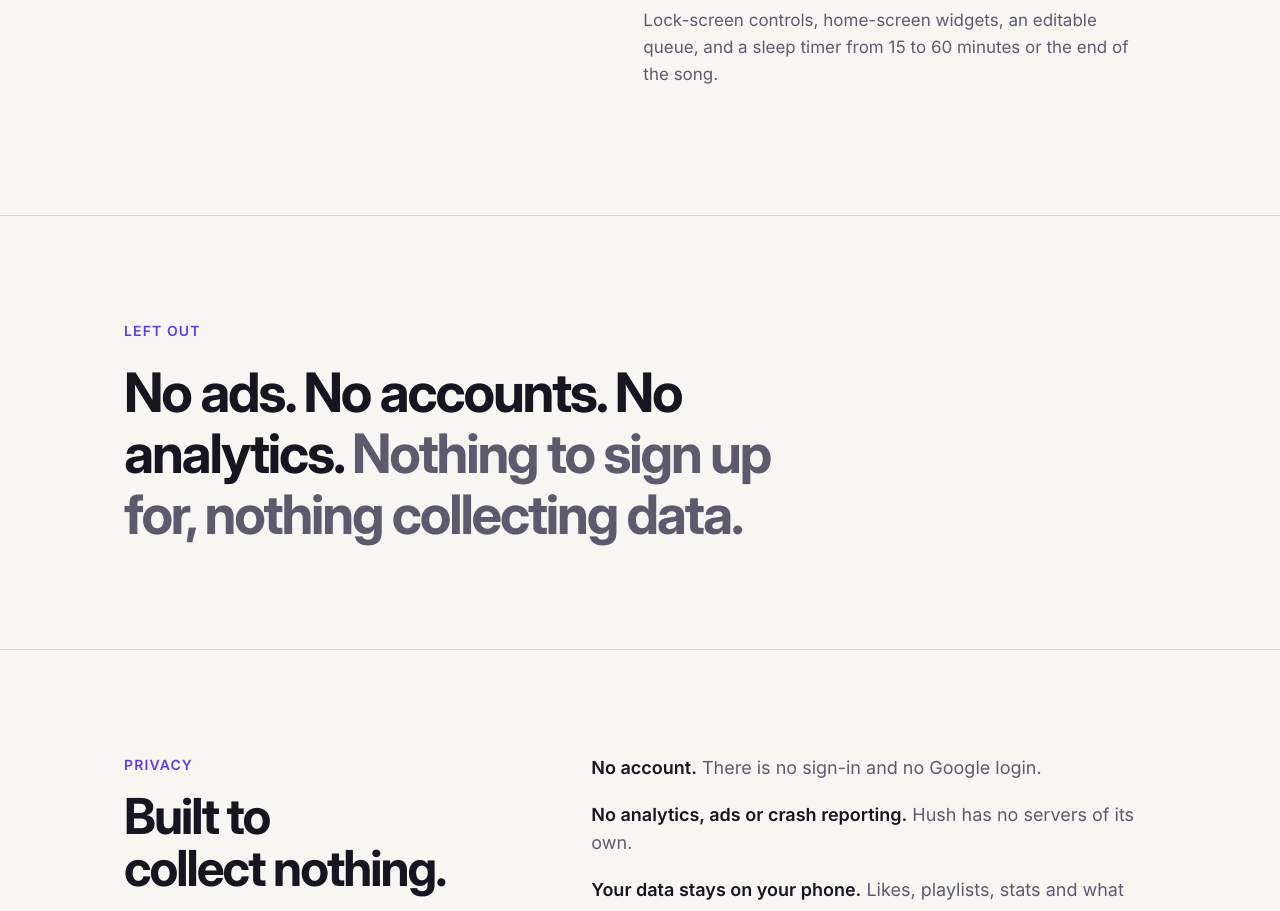
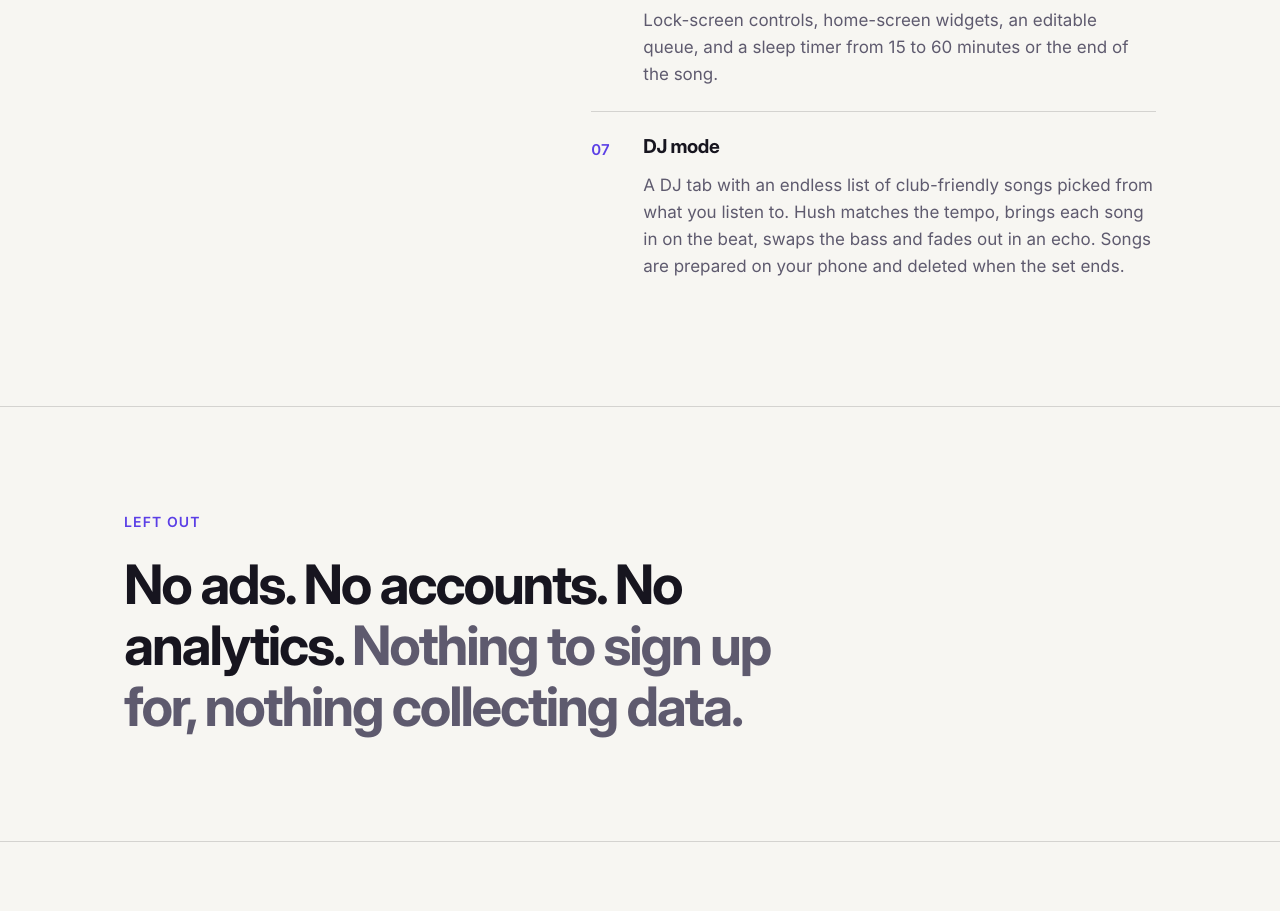
Before and after one commit to mananmadani/HUSH-ANDROID, a plain HTML site: page docs/index.html in a window 1280 px wide. Shown: the part 1750-2661 px from the top of the page. Drawn offline with Linux system fonts and the light colour scheme.

Commit message:
Update index.html

```diff
--- a/docs/index.html
+++ b/docs/index.html
@@ -121,6 +121,7 @@
         <li><span class="n">04</span><h3>Your library stays yours</h3><p>Liked songs and playlists live on your device. Back up everything, including your taste and settings, to a file locked with a password (AES-256), or import a public YouTube or Spotify playlist from its link.</p></li>
         <li><span class="n">05</span><h3>Made to look good</h3><p>A dark theme and a light theme, seven accent colours, and a player that takes its colours from the cover art.</p></li>
         <li><span class="n">06</span><h3>Easy to reach</h3><p>Lock-screen controls, home-screen widgets, an editable queue, and a sleep timer from 15 to 60 minutes or the end of the song.</p></li>
+        <li><span class="n">07</span><h3>DJ mode</h3><p>A DJ tab with an endless list of club-friendly songs picked from what you listen to. Hush matches the tempo, brings each song in on the beat, swaps the bass and fades out in an echo. Songs are prepared on your phone and deleted when the set ends.</p></li>
       </ol>
     </div>
   </section>
```
